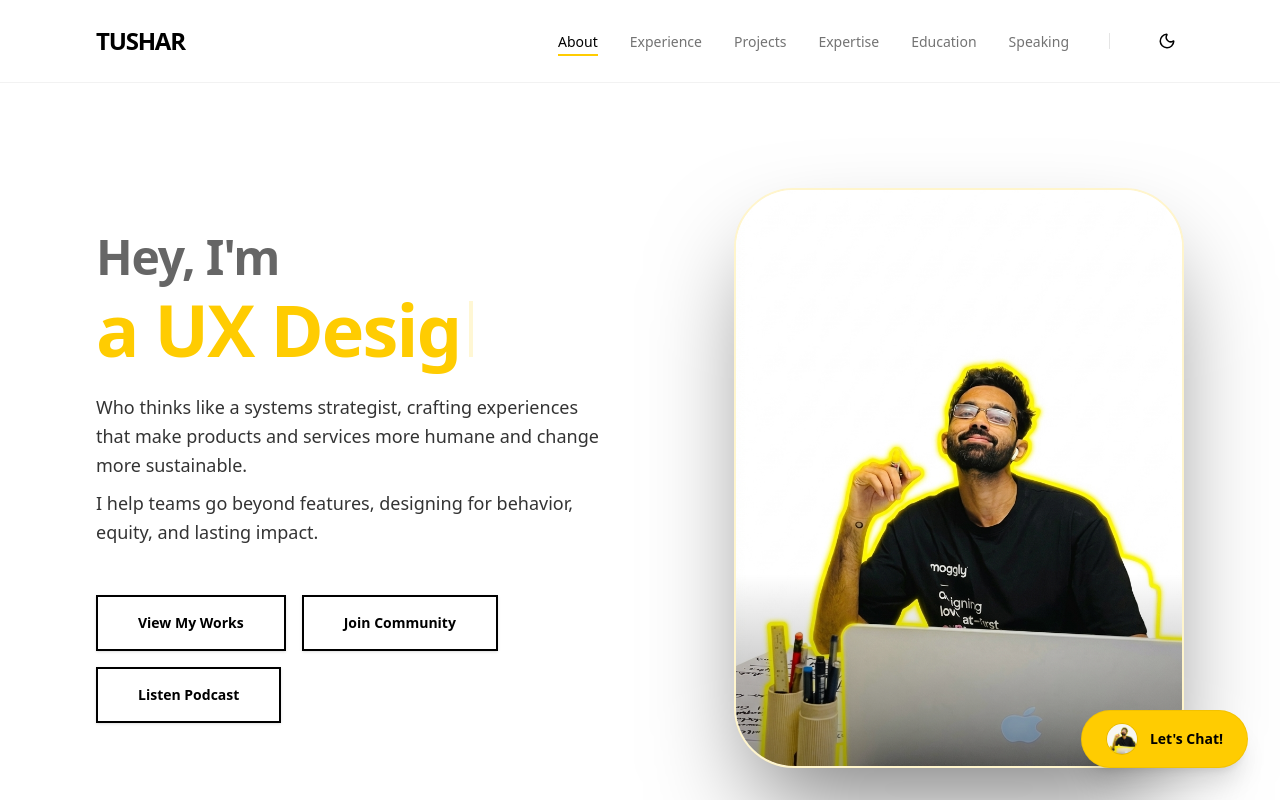
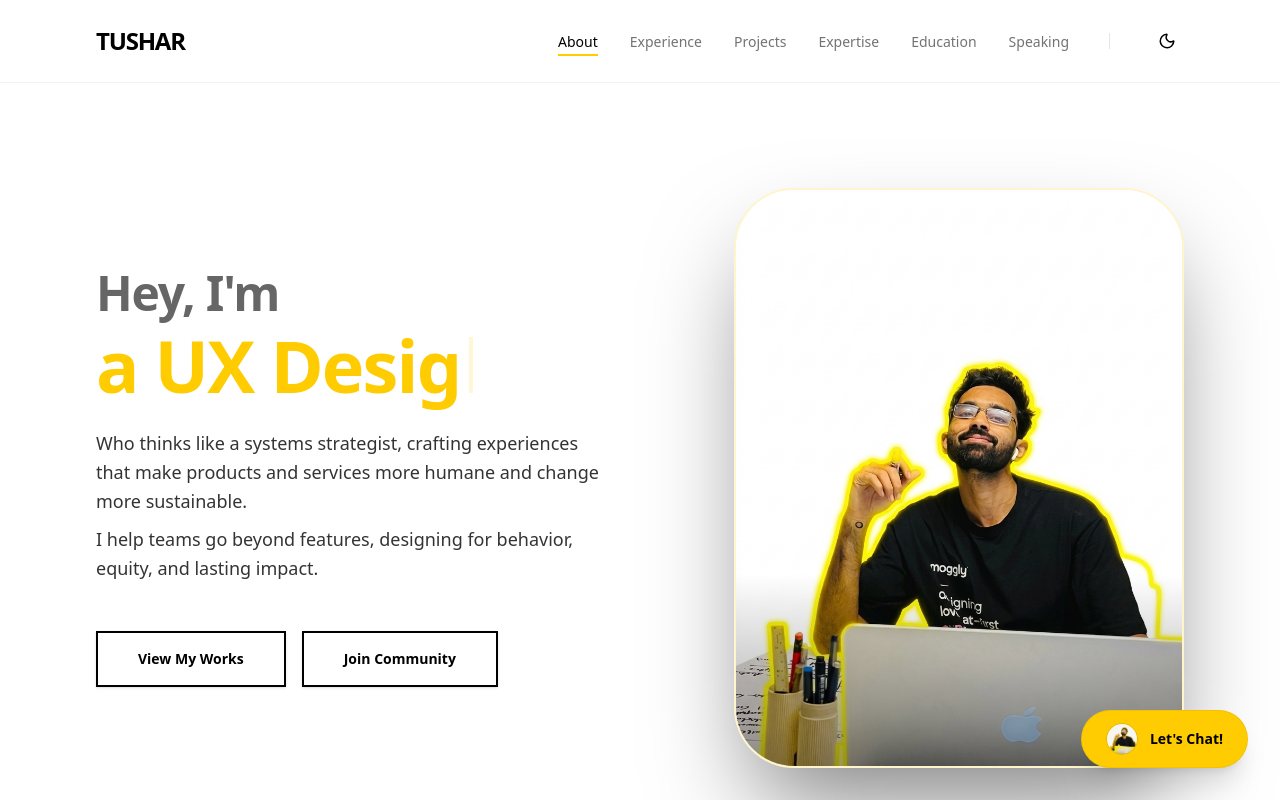
Before and after one commit to Sathya-Ganesh007/1client-website, a Next.js app: page / in a window 1280 px wide. Shown: the top 800 px of the page. Built offline with nearby package versions, Linux system fonts and the light colour scheme.

Commit message:
Listen Podcast

```diff
--- a/components/home/about.tsx
+++ b/components/home/about.tsx
@@ -261,14 +261,7 @@ export default function About() {
                 >
                   Join Community
                 </button>
-                <a
-                  href="https://spotify.com"
-                  target="_blank"
-                  rel="noopener noreferrer"
-                  className="px-6 md:px-10 py-3 md:py-4  bg-background text-foreground text-xs md:text-sm font-bold shadow-sm hover:bg-[#ffcc01] hover:text-black hover:scale-105 active:scale-95 active:bg-[#ffcc01] active:text-black border-2 border-foreground transition-all cursor-pointer whitespace-nowrap inline-block text-center"
-                >
-                  Listen Podcast
-                </a>
+
               </div>
             </motion.div>
 
```
